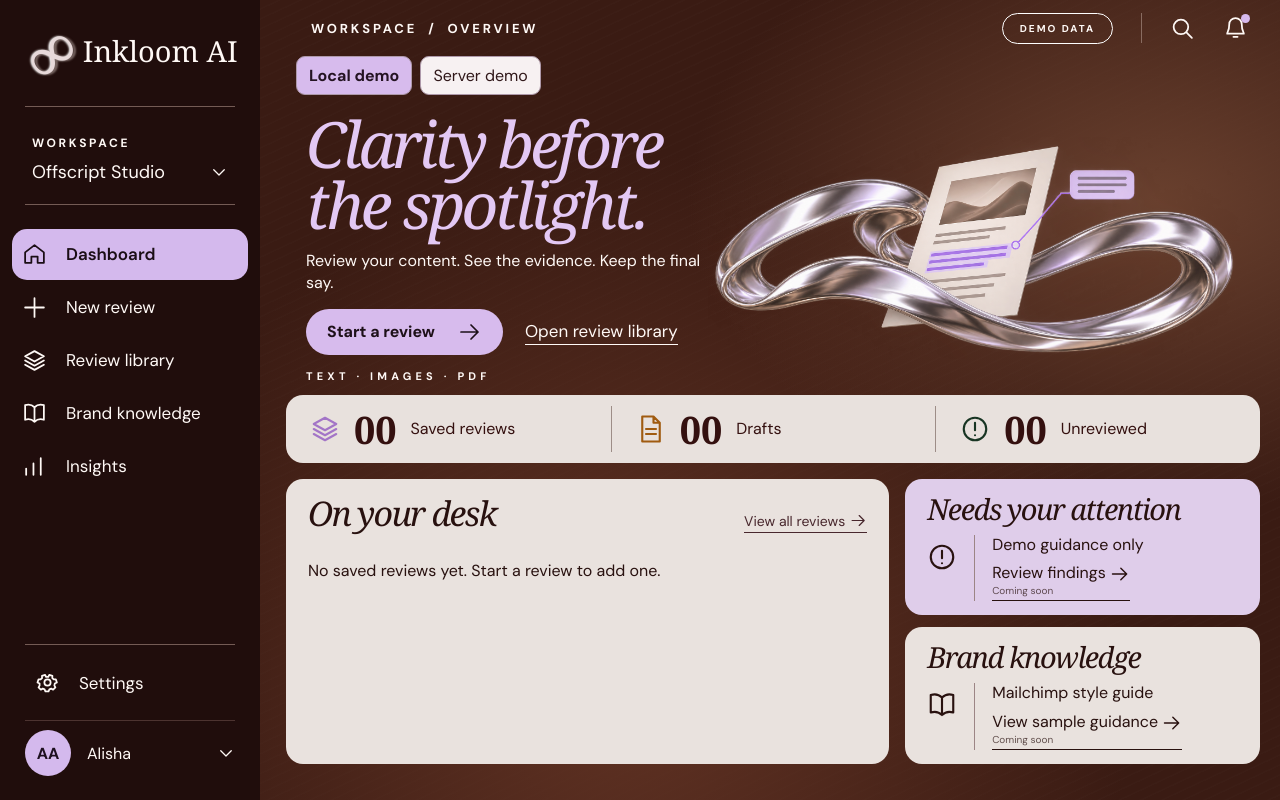
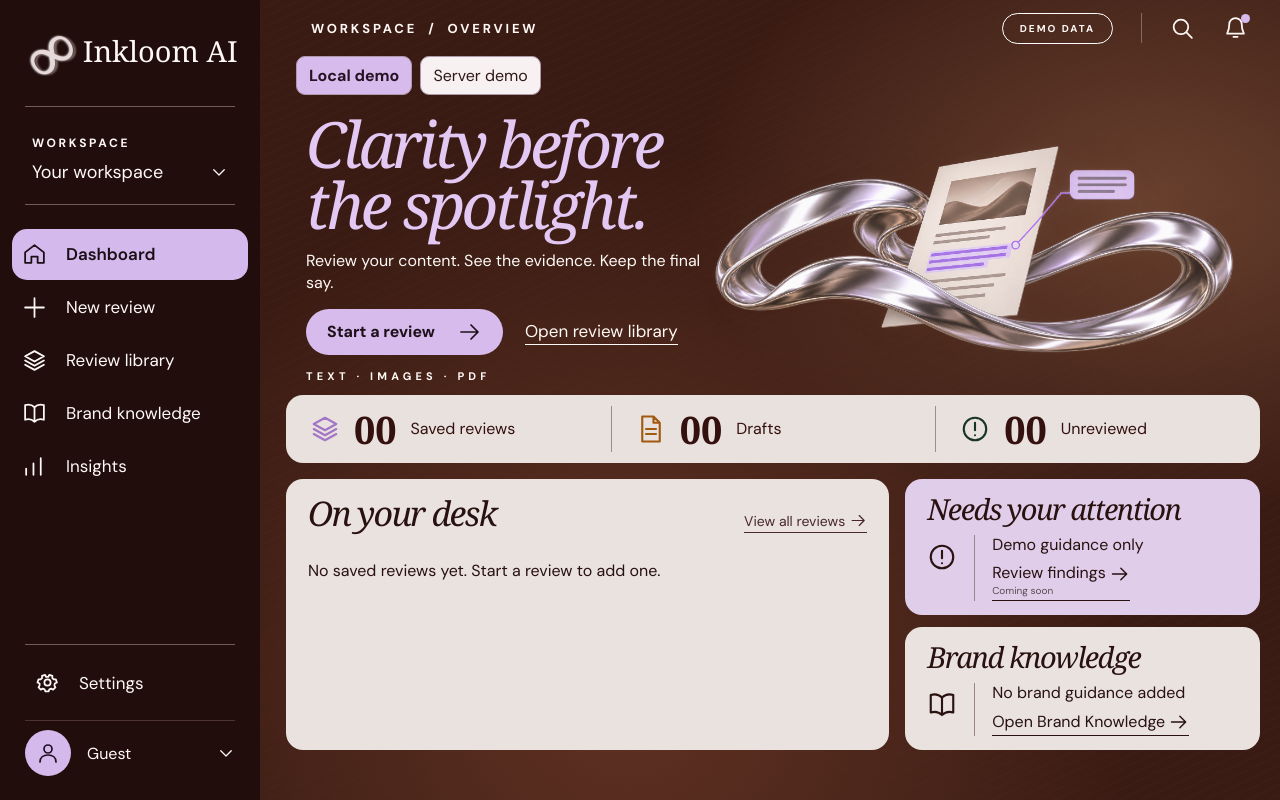
Before and after one commit to gaurav-naamhai/offscript_codenova, a React (Vite) app in the folder frontend/: page / in a window 1280 px wide. Built offline with nearby package versions, Linux system fonts and the light colour scheme; no server answers; a web font is replaced by a local one.

Commit message:
Make default workspace and profile brand-neutral

```diff
--- a/frontend/src/App.css
+++ b/frontend/src/App.css
@@ -54,3 +54,4 @@
 @media (max-width: 760px) {
   .hero-art { align-self: center; width: 100%; object-position: center; opacity: 1; }
 }
+.knowledge-link{display:inline-flex;align-items:center;gap:4px;background:transparent;color:inherit;border:0;border-bottom:1px solid currentColor;padding:0 0 3px;cursor:pointer}.knowledge .info-content small{display:block;margin:-6px 0 8px;color:#6d5b56}.avatar .icon{width:24px;height:24px}
--- a/frontend/src/App.tsx
+++ b/frontend/src/App.tsx
@@ -6,12 +6,14 @@ import ReviewLibrary from './ReviewLibrary'
 import ServerDemo from './ServerDemo'
 import BrandKnowledge from './BrandKnowledge'
 import Insights from './Insights'
+import { readGuidanceDocuments } from './knowledgeData'
 import './App.css'
 import NewReview from './NewReview'
 
 type Page = 'dashboard' | 'review' | 'library' | 'knowledge' | 'insights'
-type IconName = 'home' | 'plus' | 'layers' | 'book' | 'chart' | 'settings' | 'chevron' | 'arrow' | 'search' | 'bell' | 'alert' | 'check' | 'image' | 'file' | 'mail' | 'text'
+type IconName = 'home' | 'plus' | 'layers' | 'book' | 'chart' | 'settings' | 'chevron' | 'arrow' | 'search' | 'bell' | 'alert' | 'check' | 'image' | 'file' | 'mail' | 'text' | 'user'
 const paths: Record<IconName, React.ReactNode> = {
+  user: <><circle cx="12" cy="8" r="4"/><path d="M4 21c0-4 3-7 8-7s8 3 8 7"/></>,
   home: <><path d="m3 10 9-7 9 7v10h-6v-6H9v6H3z" /></>,
   plus: <path d="M12 3v18M3 12h18" />,
   layers: <><path d="m12 3 9 5-9 5-9-5 9-5ZM3 12l9 5 9-5M3 16l9 5 9-5" /></>,
@@ -33,13 +35,13 @@ function Icon({ name, className = '' }: { name: IconName; className?: string })
 
 function Sidebar({ page, onNavigate }: { page: Page; onNavigate: (page: Page) => void }) {
   const nav: { label: string; icon: IconName }[] = [{ label: 'Dashboard', icon: 'home' }, { label: 'New review', icon: 'plus' }, { label: 'Review library', icon: 'layers' }, { label: 'Brand knowledge', icon: 'book' }, { label: 'Insights', icon: 'chart' }]
-  return <aside className="sidebar"><div className="brand"><span className="brand-mark" aria-hidden="true">∞</span><span>Inkloom AI</span></div><div className="workspace"><span className="eyebrow">WORKSPACE</span><div>Offscript Studio <Icon name="chevron" /></div></div><nav aria-label="Main navigation">{nav.map(item => <button type="button" className={`nav-item nav-button ${page === (item.label === 'Dashboard' ? 'dashboard' : item.label === 'New review' ? 'review' : item.label === 'Review library' ? 'library' : item.label === 'Brand knowledge' ? 'knowledge' : 'insights') ? 'active' : ''}`} aria-current={page === (item.label === 'Dashboard' ? 'dashboard' : item.label === 'New review' ? 'review' : item.label === 'Review library' ? 'library' : item.label === 'Brand knowledge' ? 'knowledge' : 'insights') ? 'page' : undefined} onClick={() => onNavigate(item.label === 'Dashboard' ? 'dashboard' : item.label === 'New review' ? 'review' : item.label === 'Review library' ? 'library' : item.label === 'Brand knowledge' ? 'knowledge' : 'insights')} key={item.label}><Icon name={item.icon}/>{item.label}</button>)}</nav><div className="sidebar-bottom"><span className="nav-item unavailable"><Icon name="settings"/>Settings <span className="sr-only">(coming soon)</span></span><div className="profile"><span className="avatar">AA</span><span>Alisha</span><Icon name="chevron"/></div></div></aside>
+  return <aside className="sidebar"><div className="brand"><span className="brand-mark" aria-hidden="true">∞</span><span>Inkloom AI</span></div><div className="workspace"><span className="eyebrow">WORKSPACE</span><div>Your workspace <Icon name="chevron" /></div></div><nav aria-label="Main navigation">{nav.map(item => <button type="button" className={`nav-item nav-button ${page === (item.label === 'Dashboard' ? 'dashboard' : item.label === 'New review' ? 'review' : item.label === 'Review library' ? 'library' : item.label === 'Brand knowledge' ? 'knowledge' : 'insights') ? 'active' : ''}`} aria-current={page === (item.label === 'Dashboard' ? 'dashboard' : item.label === 'New review' ? 'review' : item.label === 'Review library' ? 'library' : item.label === 'Brand knowledge' ? 'knowledge' : 'insights') ? 'page' : undefined} onClick={() => onNavigate(item.label === 'Dashboard' ? 'dashboard' : item.label === 'New review' ? 'review' : item.label === 'Review library' ? 'library' : item.label === 'Brand knowledge' ? 'knowledge' : 'insights')} key={item.label}><Icon name={item.icon}/>{item.label}</button>)}</nav><div className="sidebar-bottom"><span className="nav-item unavailable"><Icon name="settings"/>Settings <span className="sr-only">(coming soon)</span></span><div className="profile"><span className="avatar"><Icon name="user"/></span><span>Guest</span><Icon name="chevron"/></div></div></aside>
 }
 function Header({ page }: { page: Page }) { return <header className="topbar"><div className="eyebrow">WORKSPACE <span>/</span> {page === 'dashboard' ? 'OVERVIEW' : page === 'library' ? 'REVIEW LIBRARY' : page === 'knowledge' ? 'BRAND KNOWLEDGE' : page === 'insights' ? 'INSIGHTS' : 'NEW REVIEW'}</div><div className="top-actions"><span className="demo-badge">DEMO DATA</span><span className="top-divider"/><span className="header-icon" title="Search coming soon"><Icon name="search"/><span className="sr-only">Search coming soon</span></span><span className="header-icon notification" title="Notifications coming soon"><Icon name="bell"/><span className="sr-only">Notifications coming soon</span></span></div></header> }
 function Hero({ onStart, onLibrary }: { onStart: () => void; onLibrary: () => void }) { return <section className="hero"><div className="hero-copy"><h1>Clarity before<br/>the spotlight.</h1><p>Review your content. See the evidence. Keep the final say.</p><div className="hero-actions"><button className="primary-button" onClick={onStart}>Start a review <Icon name="arrow"/></button><button className="hero-library-link" onClick={onLibrary}>Open review library</button></div><div className="eyebrow formats">TEXT · IMAGES · PDF</div></div><img className="hero-art" src={`${import.meta.env.BASE_URL}assets/hero-ribbon-document-wide.png`} alt="Silver ribbon surrounding a document with a highlighted passage" /></section> }
 function StatusSummary({ records }: { records: ReviewRecord[] }) { const items: { count: number; label: string; icon: IconName; tone: string }[] = [{ count: records.length, label: 'Saved reviews', icon: 'layers', tone: 'purple' }, { count: records.filter(r => r.status === 'Draft').length, label: 'Drafts', icon: 'file', tone: 'orange' }, { count: records.filter(r => r.status === 'Unreviewed').length, label: 'Unreviewed', icon: 'alert', tone: 'green' }]; return <section className="summary" aria-label="Local review summary">{items.map(item => <div className="summary-item" key={item.label}><Icon name={item.icon} className={item.tone}/><strong>{String(item.count).padStart(2, '0')}</strong><span>{item.label}</span></div>)}</section> }
 function RecentReviews({ records, onLibrary, onOpen }: { records: ReviewRecord[]; onLibrary: () => void; onOpen: (id: string) => void }) { return <section className="panel desk"><div className="desk-heading"><h2>On your desk</h2><button className="reviews-link" onClick={onLibrary}>View all reviews <Icon name="arrow"/></button></div>{records.length ? <div className="table-scroll"><table><thead><tr><th>Draft</th><th>Format</th><th>Status</th></tr></thead><tbody>{records.slice(0, 2).map(record => <tr key={record.id}><td><button className="record-open" onClick={() => onOpen(record.id)}>{record.draft.title || 'Untitled draft'}</button></td><td>{record.draft.format}</td><td><span className="status lavender">{record.status}</span></td></tr>)}</tbody></table></div> : <p>No saved reviews yet. Start a review to add one.</p>}</section> }
-function InfoCards() { return <div className="info-cards"><section className="panel attention"><h2>Needs your attention</h2><div className="info-content"><Icon name="alert"/><div><p>Demo guidance only</p><span className="card-link">Review findings <Icon name="arrow"/><small>Coming soon</small></span></div></div></section><section className="panel knowledge"><h2>Brand knowledge</h2><div className="info-content"><Icon name="book"/><div><p>Mailchimp style guide</p><span className="card-link">View sample guidance <Icon name="arrow"/><small>Coming soon</small></span></div></div></section></div> }
+function InfoCards({ onKnowledge }: { onKnowledge: () => void }) { const { docs, error } = readGuidanceDocuments(); const latest = docs[0]; return <div className="info-cards"><section className="panel attention"><h2>Needs your attention</h2><div className="info-content"><Icon name="alert"/><div><p>Demo guidance only</p><span className="card-link">Review findings <Icon name="arrow"/><small>Coming soon</small></span></div></div></section><section className="panel knowledge"><h2>Brand knowledge</h2><div className="info-content"><Icon name="book"/><div><p>{error ? 'Guidance metadata unavailable' : latest ? latest.title : 'No brand guidance added'}</p>{latest && <small>{latest.category} · Not processed</small>}<button className="card-link knowledge-link" onClick={onKnowledge}>Open Brand Knowledge <Icon name="arrow"/></button></div></div></section></div> }
 function App() {
   const [mode, setMode] = useState<'local' | 'server'>('local')
   const [loaded] = useState(loadRecords)
@@ -62,6 +64,6 @@ function App() {
   }
   function remove(id: string) { persist(records.filter(record => record.id !== id)); setFiles(current => { const next = { ...current }; delete next[id]; return next }) }
   const active = records.find(record => record.id === activeId)
-  return <div className="app" id="dashboard"><Sidebar page={page} onNavigate={navigate}/><main className="main"><Header page={page}/><div className="mode-switch" role="group" aria-label="Data mode"><button type="button" aria-pressed={mode === 'local'} onClick={() => { setMode('local'); setPage('dashboard') }}>Local demo</button><button type="button" aria-pressed={mode === 'server'} onClick={() => { setMode('server'); setPage('dashboard') }}>Server demo</button></div>{page === 'knowledge' ? <BrandKnowledge/> : page === 'insights' ? <Insights mode={mode}/> : mode === 'server' ? <ServerDemo page={page} navigate={setPage}/> : <>{error && <div className="storage-error" role="alert">{error}</div>}{page === 'review' ? <NewReview key={formKey} record={active} sessionFile={activeId ? files[activeId] ?? null : null} onSave={save}/> : page === 'library' ? <ReviewLibrary records={sorted} onOpen={open} onDelete={remove} onNew={() => navigate('review')}/> : <><Hero onStart={() => navigate('review')} onLibrary={() => navigate('library')}/><StatusSummary records={sorted}/><div className="dashboard-grid"><RecentReviews records={sorted} onLibrary={() => navigate('library')} onOpen={open}/><InfoCards/></div></>}</>}</main></div>
+  return <div className="app" id="dashboard"><Sidebar page={page} onNavigate={navigate}/><main className="main"><Header page={page}/><div className="mode-switch" role="group" aria-label="Data mode"><button type="button" aria-pressed={mode === 'local'} onClick={() => { setMode('local'); setPage('dashboard') }}>Local demo</button><button type="button" aria-pressed={mode === 'server'} onClick={() => { setMode('server'); setPage('dashboard') }}>Server demo</button></div>{page === 'knowledge' ? <BrandKnowledge/> : page === 'insights' ? <Insights mode={mode}/> : mode === 'server' ? <ServerDemo page={page} navigate={setPage}/> : <>{error && <div className="storage-error" role="alert">{error}</div>}{page === 'review' ? <NewReview key={formKey} record={active} sessionFile={activeId ? files[activeId] ?? null : null} onSave={save}/> : page === 'library' ? <ReviewLibrary records={sorted} onOpen={open} onDelete={remove} onNew={() => navigate('review')}/> : <><Hero onStart={() => navigate('review')} onLibrary={() => navigate('library')}/><StatusSummary records={sorted}/><div className="dashboard-grid"><RecentReviews records={sorted} onLibrary={() => navigate('library')} onOpen={open}/><InfoCards onKnowledge={() => navigate('knowledge')}/></div></>}</>}</main></div>
 }
 export default App
--- a/frontend/src/BrandKnowledge.tsx
+++ b/frontend/src/BrandKnowledge.tsx
@@ -1,12 +1,12 @@
 import { useEffect, useState } from 'react'
-import { guidanceCategories, sampleGuidance } from './knowledgeData'
+import { guidanceCategories, sampleGuidance, readGuidanceDocuments } from './knowledgeData'
 import type { GuidanceDocument } from './knowledgeData'
 import './KnowledgeInsights.css'
 const storageKey = 'inkloom-knowledge-documents-v1'
 const sessionFiles = new Map<string, File>()
-function read(): { docs: GuidanceDocument[]; error: string } { try { const value: unknown = JSON.parse(localStorage.getItem(storageKey) || '[]'); if (!Array.isArray(value)) throw Error('invalid'); return { docs: value as GuidanceDocument[], error: '' } } catch { return { docs: [], error: 'Local document metadata is unavailable. Existing data was left untouched.' } } }
+
 export default function BrandKnowledge() {
- const [initial] = useState(read); const [docs,setDocs] = useState(initial.docs); const [error,setError] = useState(initial.error); const [feedback,setFeedback] = useState(''); const [search,setSearch] = useState(''); const [category,setCategory] = useState('All'); const [selected,setSelected] = useState<string | null>(null); const [title,setTitle] = useState(''); const [group,setGroup] = useState<string>(guidanceCategories[0]); const [description,setDescription] = useState(''); const [file,setFile] = useState<File | null>(null); const [preview,setPreview] = useState(''); const [deleting,setDeleting] = useState(false)
+ const [initial] = useState(readGuidanceDocuments); const [docs,setDocs] = useState(initial.docs); const [error,setError] = useState(initial.error); const [feedback,setFeedback] = useState(''); const [search,setSearch] = useState(''); const [category,setCategory] = useState('All'); const [selected,setSelected] = useState<string | null>(null); const [title,setTitle] = useState(''); const [group,setGroup] = useState<string>(guidanceCategories[0]); const [description,setDescription] = useState(''); const [file,setFile] = useState<File | null>(null); const [preview,setPreview] = useState(''); const [deleting,setDeleting] = useState(false)
  const sample = sampleGuidance.find(d => d.id === selected); const user = docs.find(d => d.id === selected); const userFile = user ? sessionFiles.get(user.id) : undefined
  useEffect(() => { if (!userFile) { setPreview(''); return } const url = URL.createObjectURL(userFile); setPreview(url); return () => URL.revokeObjectURL(url) }, [userFile])
  function matches(item: {title:string; category:string}) { return item.title.toLowerCase().includes(search.toLowerCase().trim()) && (category === 'All' || item.category === category) }
--- a/frontend/src/NewReview.tsx
+++ b/frontend/src/NewReview.tsx
@@ -3,12 +3,13 @@ import type { ChangeEvent, DragEvent } from 'react'
 import { demoChannels, demoGuidance } from './demoData'
 import './NewReview.css'
 import ReviewWorkspace from './ReviewWorkspace'
+import { readGuidanceDocuments } from './knowledgeData'
 import type { ReviewRecord } from './reviewStore'
 
 type Format = 'Text' | 'Image' | 'PDF'
 export type Draft = { format: Format; title: string; text: string; audience: string; channel: string; context: string; guidance: string }
 type Files = Record<'Image' | 'PDF', File | null>
-const emptyDraft: Draft = { format: 'Text', title: '', text: '', audience: '', channel: '', context: '', guidance: demoGuidance[0] }
+const emptyDraft: Draft = { format: 'Text', title: '', text: '', audience: '', channel: '', context: '', guidance: 'No brand guidance' }
 function useFileUrl(file: File | null) {
   const [url, setUrl] = useState('')
   useEffect(() => {
@@ -32,7 +33,9 @@ function DraftPreview({ draft, file, url }: { draft: Draft; file: File | null; u
   return <section className="panel review-preview"><div className="preview-heading"><h2>Draft preview</h2><span className="format-badge">{draft.format}</span></div><div className="preview-paper"><h3>{draft.title.trim() || 'Untitled draft'}</h3>{draft.format === 'Text' ? <p className="preview-text">{draft.text || 'Your text will appear here as you type.'}</p> : !file || !url ? <p className="preview-empty">Choose a {draft.format} file to preview it here.</p> : draft.format === 'Image' ? <><img src={url} alt={`Preview of ${file.name}`} /><p className="preview-filename">{file.name}</p></> : <><object className="pdf-preview" data={url} type="application/pdf" aria-label={`PDF preview: ${file.name}`}><p>PDF preview is unavailable. <a href={url} target="_blank" rel="noreferrer">Open PDF file</a>.</p></object><p className="preview-filename">{file.name} · <a href={url} target="_blank" rel="noreferrer">Open PDF file</a></p></>}</div></section>
 }
 function GuidanceCard({ value, onChange }: { value: string; onChange: (value: string) => void }) {
-  return <section className="panel guidance-card"><h2>Review against</h2><label htmlFor="guidance">Demo brand guidance</label><select id="guidance" value={value} onChange={event => onChange(event.target.value)}>{demoGuidance.map(option => <option key={option}>{option}</option>)}</select><p>Demo selection only. No brand guidance is applied or analyzed.</p></section>
+  const { docs, error } = readGuidanceDocuments()
+  const known = value === 'No brand guidance' || demoGuidance.includes(value as typeof demoGuidance[number]) || docs.some(doc => `document:${doc.id}` === value)
+  return <section className="panel guidance-card"><h2>Review against</h2><label htmlFor="guidance">Guidance reference (local demo)</label><select id="guidance" value={value} onChange={event => onChange(event.target.value)}><option value="No brand guidance">No brand guidance</option><optgroup label="Sample guidance (demo only)">{demoGuidance.filter(option => option !== 'No brand guidance').map(option => <option value={option} key={option}>Sample · {option}</option>)}</optgroup>{docs.length > 0 && <optgroup label="Your documents — not processed">{docs.map(doc => <option value={`document:${doc.id}`} key={doc.id}>{doc.title} · Not processed</option>)}</optgroup>}{!known && <option value={value}>Previously saved selection unavailable</option>}</select>{error && <p role="status">{error}</p>}<p>Selections are references only. User documents are not processed and cannot power checks; sample guidance is illustrative. No guidance is applied or analyzed.</p></section>
 }
 export default function NewReview({ record, sessionFile, onSave }: { record?: ReviewRecord; sessionFile: File | null; onSave: (draft: Draft, status: ReviewRecord['status'], file: File | null, review?: ReviewRecord['review']) => { id: string; error: string } }) {
   const [draft, setDraft] = useState<Draft>(record?.draft ?? emptyDraft)
--- a/frontend/src/knowledgeData.ts
+++ b/frontend/src/knowledgeData.ts
@@ -4,3 +4,11 @@ export const sampleGuidance = [
   { id: 'sample-voice', title: 'Sample brand voice guide', category: 'Brand voice', description: 'Illustrative guidance: communicate clearly and use a consistent tone.' },
   { id: 'sample-claims', title: 'Sample claims checklist', category: 'Claims', description: 'Illustrative guidance: check factual claims against supporting sources.' },
 ] as const
+
+export function readGuidanceDocuments(): { docs: GuidanceDocument[]; error: string } {
+  try {
+    const value: unknown = JSON.parse(localStorage.getItem('inkloom-knowledge-documents-v1') || '[]')
+    if (!Array.isArray(value)) throw new Error('Invalid document metadata')
+    return { docs: value as GuidanceDocument[], error: '' }
+  } catch { return { docs: [], error: 'Local document metadata is unavailable. Existing data was left untouched.' } }
+}
--- a/frontend/src/sampleReview.ts
+++ b/frontend/src/sampleReview.ts
@@ -1,7 +1,7 @@
-export type Finding = { id: 'brand' | 'claim'; category: 'Brand' | 'Claims'; title: string; assessment: string; excerpt: string; explanation: string; source: string; replacement?: string; start: number }
+export type Finding = { id: 'brand' | 'claim'; category: 'Brand' | 'Claims'; title: string; assessment: string; excerpt: string; explanation: string; source: string; sourceUrl?: string; replacement?: string; start: number }
 export const sampleText = 'Welcome to MailChimp.\n\nGet up to 20% off selected plans.\n\nBuild your next campaign with confidence.'
 export const sampleFindings: Finding[] = [
-  { id: 'brand', category: 'Brand', title: 'Brand terminology', assessment: 'Potential issue', excerpt: 'MailChimp', explanation: 'The sample uses a different capitalization from the illustrative guidance.', source: 'Demo guidance: use “Mailchimp” as one word.', replacement: 'Mailchimp', start: sampleText.indexOf('MailChimp') },
+  { id: 'brand', category: 'Brand', title: 'Brand terminology', assessment: 'Potential issue', excerpt: 'MailChimp', explanation: 'The sample uses a different capitalization from the illustrative guidance.', source: 'Official Mailchimp sample rule: the name is one word, with a capital M and lowercase c.', sourceUrl: 'https://styleguide.mailchimp.com/writing-about-mailchimp/', replacement: 'Mailchimp', start: sampleText.indexOf('MailChimp') },
   { id: 'claim', category: 'Claims', title: 'Offer evidence', assessment: 'Insufficient evidence', excerpt: 'Get up to 20% off selected plans.', explanation: 'This illustrative offer has no supporting source in the sample.', source: 'No source provided for this illustrative offer.', start: sampleText.indexOf('Get up to 20% off selected plans.') },
 ]
 export const sampleCorrected = sampleText.slice(0, sampleFindings[0].start) + 'Mailchimp' + sampleText.slice(sampleFindings[0].start + sampleFindings[0].excerpt.length)
--- a/frontend/src/serverApi.ts
+++ b/frontend/src/serverApi.ts
@@ -23,7 +23,8 @@ function submission(value: unknown): ServerSubmission {
 async function request(path: string, init?: RequestInit): Promise<Response> {
   const controller = new AbortController(); const timer = window.setTimeout(() => controller.abort(), 60000)
   try {
-    const response = await fetch(`${apiBase}${path}`, { ...init, signal: controller.signal })
+    const headers = new Headers(init?.headers); if (init?.method === 'POST') headers.set('X-Actor', 'Guest')
+    const response = await fetch(`${apiBase}${path}`, { ...init, headers, signal: controller.signal })
     if (!response.ok) { let detail = ''; try { const body: unknown = await response.json(); if (body && typeof body === 'object') { if ('detail' in body) detail = typeof body.detail === 'string' ? body.detail : JSON.stringify(body.detail); else if ('error' in body && body.error && typeof body.error === 'object' && 'message' in body.error && typeof body.error.message === 'string') detail = body.error.message } } catch { /* no JSON detail */ } throw new Error(`Server returned ${response.status}${detail ? `: ${detail}` : ''}`) }
     return response
   } catch (error) {
```
Also changed, not shown: frontend/src/ReviewWorkspace.tsx (+1 -1 lines).
